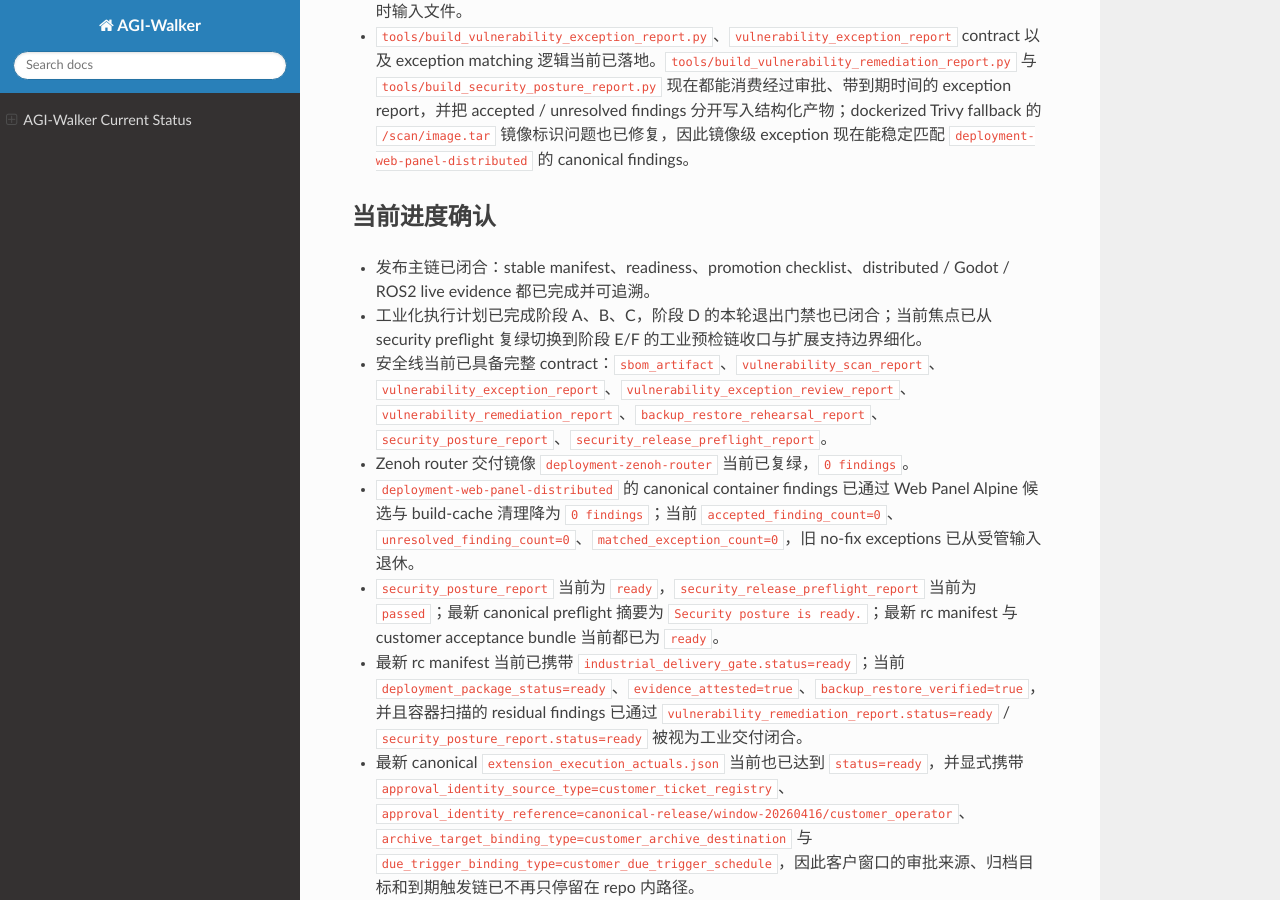
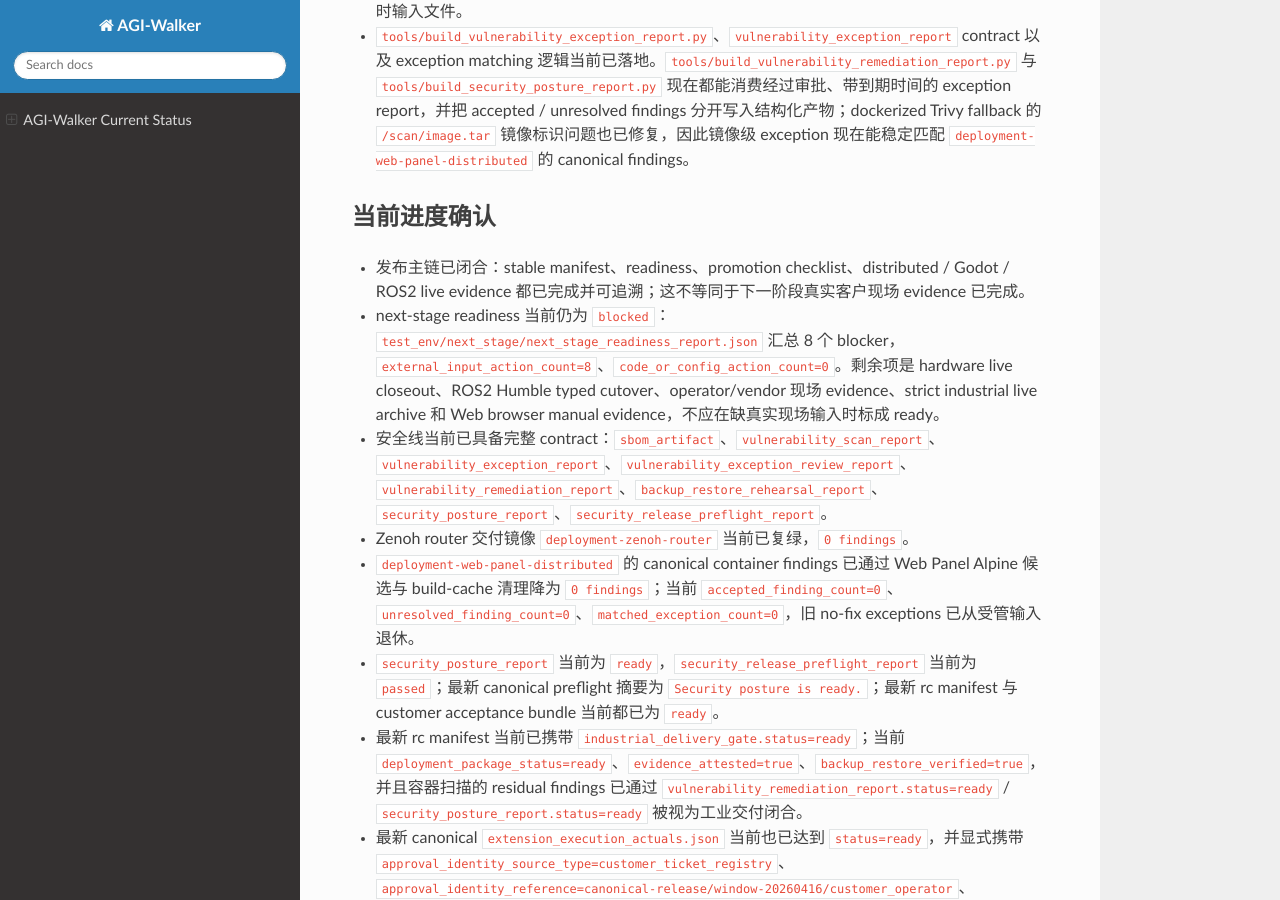
Before and after one commit to sossossal/AGI-Walker, a Sphinx documentation site: the page built from docs/CURRENT_STATUS.md, in a window 1280 px wide and 900 px high, scrolled down 3918 px. Built offline with Sphinx 7.4.7 and the Read the Docs theme 3.1.0, drawn with Linux system fonts in a browser that asks for light colours.

Commit message:
Clarify next-stage blockers in current status

```diff
--- a/docs/CURRENT_STATUS.md
+++ b/docs/CURRENT_STATUS.md
@@ -54,8 +54,8 @@ AGI-Walker 当前可用的主入口已经恢复到可读、可执行、可验证
 
 ## 当前进度确认
 
-- 发布主链已闭合：stable manifest、readiness、promotion checklist、distributed / Godot / ROS2 live evidence 都已完成并可追溯。
-- 工业化执行计划已完成阶段 A、B、C，阶段 D 的本轮退出门禁也已闭合；当前焦点已从 security preflight 复绿切换到阶段 E/F 的工业预检链收口与扩展支持边界细化。
+- 发布主链已闭合：stable manifest、readiness、promotion checklist、distributed / Godot / ROS2 live evidence 都已完成并可追溯；这不等同于下一阶段真实客户现场 evidence 已完成。
+- next-stage readiness 当前仍为 `blocked`：`test_env/next_stage/next_stage_readiness_report.json` 汇总 8 个 blocker，`external_input_action_count=8`、`code_or_config_action_count=0`。剩余项是 hardware live closeout、ROS2 Humble typed cutover、operator/vendor 现场 evidence、strict industrial live archive 和 Web browser manual evidence，不应在缺真实现场输入时标成 ready。
 - 安全线当前已具备完整 contract：`sbom_artifact`、`vulnerability_scan_report`、`vulnerability_exception_report`、`vulnerability_exception_review_report`、`vulnerability_remediation_report`、`backup_restore_rehearsal_report`、`security_posture_report`、`security_release_preflight_report`。
 - Zenoh router 交付镜像 `deployment-zenoh-router` 当前已复绿，`0 findings`。
 - `deployment-web-panel-distributed` 的 canonical container findings 已通过 Web Panel Alpine 候选与 build-cache 清理降为 `0 findings`；当前 `accepted_finding_count=0`、`unresolved_finding_count=0`、`matched_exception_count=0`，旧 no-fix exceptions 已从受管输入退休。
```
Also changed, not shown: plans/modules/hardwareless-acceptance.md (+1 -0 lines), 1 other file.
